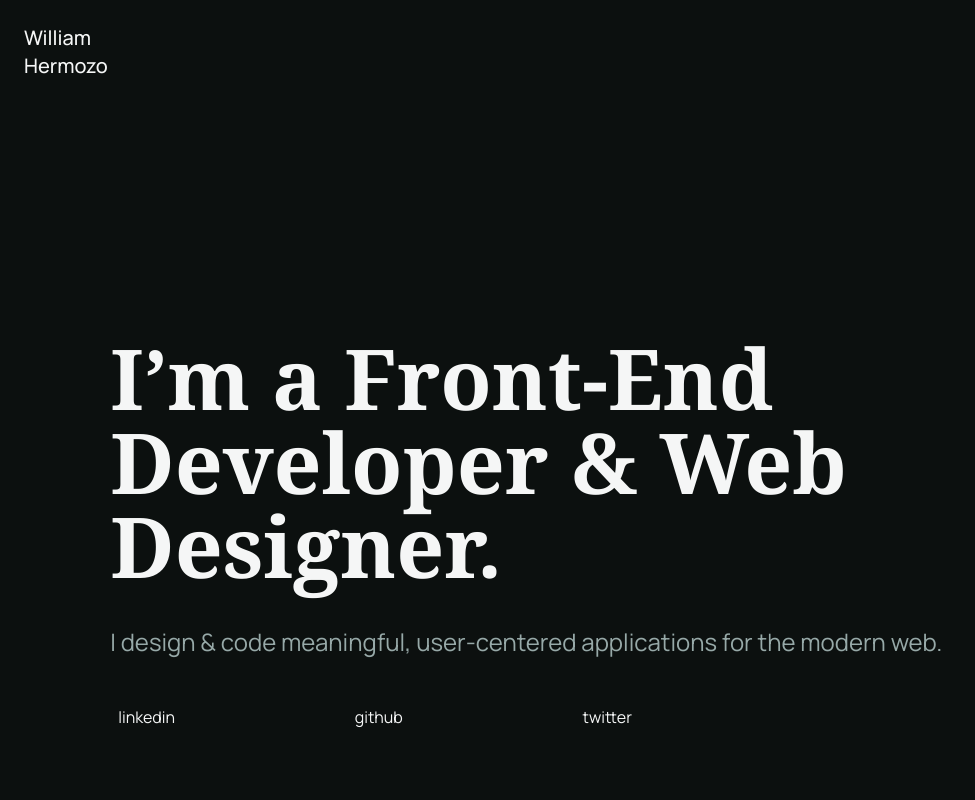
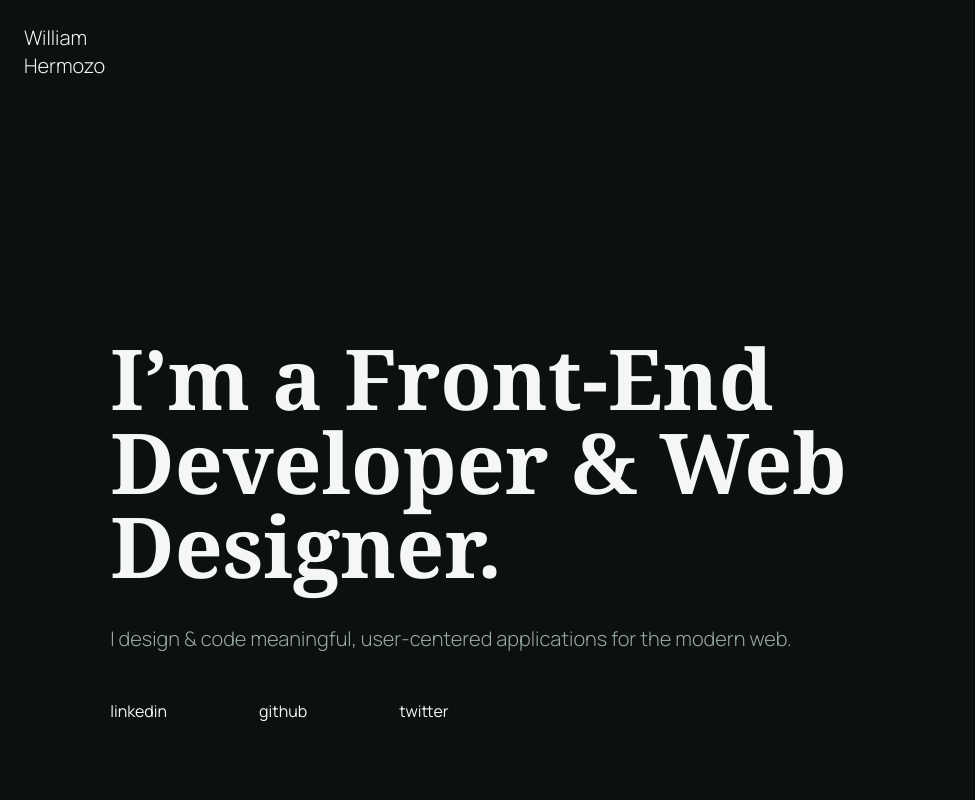
Before and after one commit to williamhzo/williamh.io, a React (Create React App) app: page / in a window 1280 px wide. Shown: the top 800 px of the page, without its empty margins (0-975 px from the left). Built offline with nearby package versions, Linux system fonts and the light colour scheme; a web font is replaced by a local one.

Commit message:
add styling to header components

```diff
--- a/src/styles/Header.scss
+++ b/src/styles/Header.scss
@@ -18,16 +18,51 @@
 
   &__list {
     margin-top: $component-margin * 1.25;
-    width: 50%;
     display: flex;
-    justify-content: space-between;
+    justify-content: flex-start;
     align-items: center;
   }
 
-  &__items {
+  &__links {
+    margin-right: 5.75rem;
+    padding: 0;
+    position: relative;
+
+    &::after {
+      content: '';
+      position: absolute;
+      bottom: 2px;
+      left: 4px;
+      height: 0.5rem;
+      // background-color: rgba(0, 120, 175, 0.459);
+      background-color: rgba(255, 255, 255, 0.4);
+      transition: transform 0.2s ease-in-out;
+      transform: scaleX(0);
+      width: 100%;
+      transform-origin: right;
+    }
+    &:hover::after {
+      transform-origin: left;
+      transform: scaleX(1);
+    }
   }
+  // &__link::after {
+  //   content: '';
+  //   position: absolute;
+  //   bottom: 6px;
+  //   left: 4px;
+  //   height: 0.5rem;
+  //   // background-color: rgba(0, 120, 175, 0.459);
+  //   background-color: rgba(255, 255, 255, 0.459);
+  //   transition: all 0.3s ease-in-out;
+  //   // transform-origin: left;
+  //   // transform: scaleX(0);
+  //   width: 0;
 
-  &__links {
-    padding: 0.25rem 0.5rem;
-  }
+  // }
+
+  // &__link:hover::after {
+  //   width: 100%;
+  //   // transform: scaleX(1);
+  // }
 }
--- a/src/styles/variables.scss
+++ b/src/styles/variables.scss
@@ -21,7 +21,7 @@ a:hover {
 // headings
 h1 {
   font-family: 'manrope';
-  font-weight: 500;
+  font-weight: 300;
   font-size: 1.25rem;
   line-height: 1.75rem;
 }
@@ -35,8 +35,8 @@ h2 {
 
 h3 {
   font-family: 'manrope';
-  font-weight: 400;
-  font-size: 1.5rem;
+  font-weight: 300;
+  font-size: 1.25rem;
   color: $secondary-color;
 }
 
```
